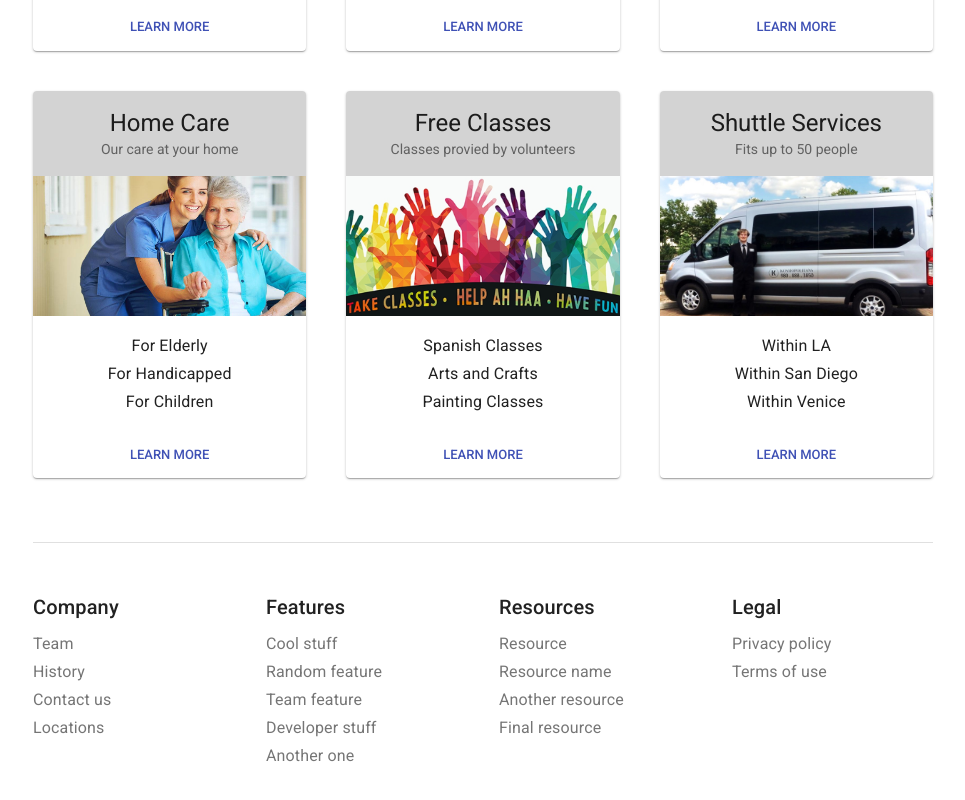
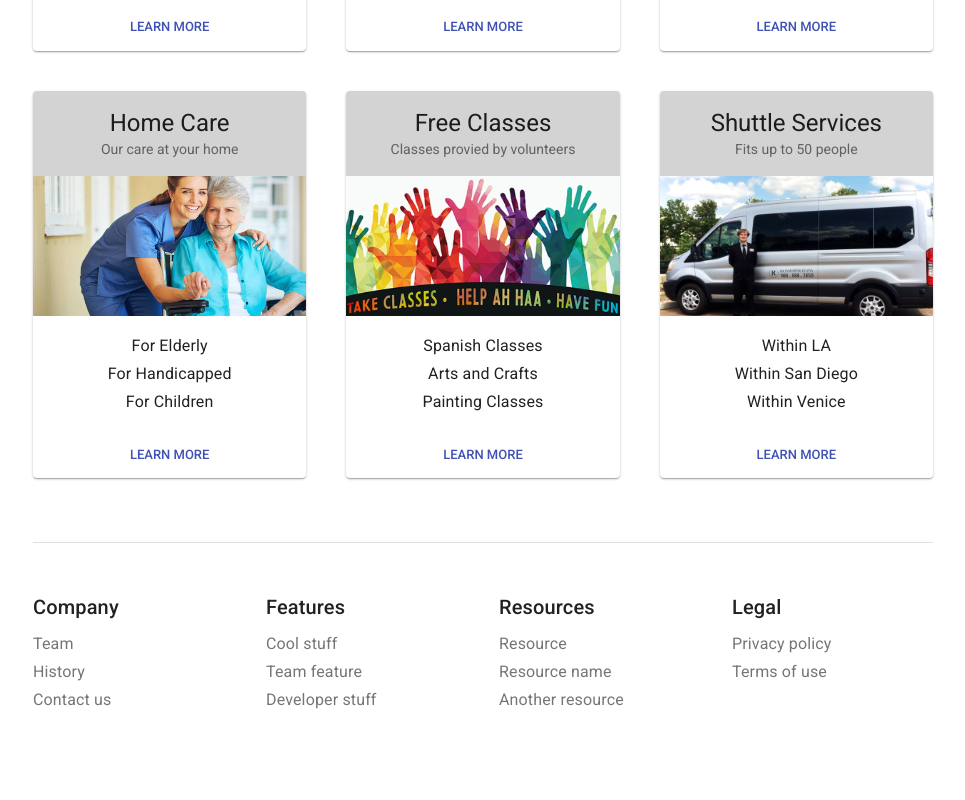
Before and after one commit to ukiras123/BestCommunityService, a React (Create React App) app: page /main in a window 1280 px wide. Shown: the part 838-1638 px from the top of the page, without its empty margins (157-1122 px from the left). After the commit the page ends 1600 px from the top, so only its background shows below. Built offline with nearby package versions, Linux system fonts and the light colour scheme.

Commit message:
configure route

```diff
--- a/src/App.js
+++ b/src/App.js
@@ -4,7 +4,7 @@ import { connect } from 'react-redux';
 
 import { history } from './_helpers';
 import { alertActions } from './redux/actions';
-import { PrivateRoute } from './container';
+import { PrivateRoute, PublicRoute } from './container';
 import { HomePage } from './container/HomePage';
 import { LoginPage } from './container/LoginPage';
 import { RegisterPage } from './container/RegisterPage';
@@ -22,6 +22,16 @@ class App extends React.Component {
         });
     }
 
+    requireAuth(nextState, replace, next){
+        console.log(`I m ${localStorage.getItem('user')}`)
+        if (!localStorage.getItem('user')) {
+            replace({
+              pathname: "/main",
+              state: {nextPathname: nextState.location.pathname}
+            });
+          }
+          next();
+    }
     render() {
         const { alert } = this.props;
         return (
@@ -31,11 +41,11 @@ class App extends React.Component {
                         }
                         <Router history={history}>
                             <Switch>
-                                <PrivateRoute exact path="/" component={HomePage} />
-                                <Route path="/main" component={LandingPage} />
-                                <Route path="/home" component={HomePage} />
-                                <Route path="/login" component={LoginPage} />
-                                <Route path="/register" component={RegisterPage} />
+                                <PublicRoute path="/main" component={LandingPage} />
+                                <PrivateRoute path="/home" component={HomePage} />
+                                <PublicRoute path="/login" component={LoginPage}/>
+                                <PublicRoute path="/register" component={RegisterPage} />
+                                <PrivateRoute exact path="/" component={HomePage}/>
                                 <Route path="*" component={ErrorPage} />
                                 </Switch>
                         </Router>
--- /dev/null
+++ b/src/_helpers/check-auth.js
@@ -0,0 +1,7 @@
+export function isAuthorized() {
+    // return authorization header with jwt token
+    if(localStorage.getItem('user')){
+        return true;
+    }
+    return false;
+}
--- a/src/_helpers/index.js
+++ b/src/_helpers/index.js
@@ -1,3 +1,4 @@
 export * from './fake-backend';
 export * from './history';
 export * from './auth-header';
+export * from './check-auth';
--- a/src/components/LandingPage/LandingPage.jsx
+++ b/src/components/LandingPage/LandingPage.jsx
@@ -78,15 +78,15 @@ const tiers = [
 const footers = [
   {
     title: 'Company',
-    description: ['Team', 'History', 'Contact us', 'Locations'],
+    description: ['Team', 'History', 'Contact us'],
   },
   {
     title: 'Features',
-    description: ['Cool stuff', 'Random feature', 'Team feature', 'Developer stuff', 'Another one'],
+    description: ['Cool stuff',  'Team feature', 'Developer stuff'],
   },
   {
     title: 'Resources',
-    description: ['Resource', 'Resource name', 'Another resource', 'Final resource'],
+    description: ['Resource', 'Resource name', 'Another resource'],
   },
   {
     title: 'Legal',
--- a/src/container/PrivateRoute.jsx
+++ /dev/null
@@ -1,10 +0,0 @@
-import React from 'react';
-import { Route, Redirect } from 'react-router-dom';
-
-export const PrivateRoute = ({ component: Component, ...rest }) => (
-    <Route {...rest} render={props => (
-        localStorage.getItem('user')
-            ? <Component {...props} />
-            : <Redirect to={{ pathname: '/main', state: { from: props.location } }} />
-    )} />
-)
--- /dev/null
+++ b/src/container/RouteContol.jsx
@@ -0,0 +1,20 @@
+import React from 'react';
+import { Route, Redirect } from 'react-router-dom';
+
+const PrivateRoute = ({ component: Component, ...rest }) => (
+    <Route {...rest} render={props => (
+        localStorage.getItem('user')
+            ? <Component {...props} />
+            : <Redirect to={{ pathname: '/main', state: { from: props.location } }} />
+    )} />
+)
+
+const PublicRoute = ({ component: Component, ...rest }) => (
+    <Route {...rest} render={props => (
+        !localStorage.getItem('user')
+            ? <Component {...props} />
+            : <Redirect to={{ pathname: '/home', state: { from: props.location } }} />
+    )} />
+)
+
+export {PrivateRoute, PublicRoute}
--- a/src/container/index.js
+++ b/src/container/index.js
@@ -1 +1 @@
-export * from './PrivateRoute';
+export {PrivateRoute, PublicRoute} from './RouteContol';
```
